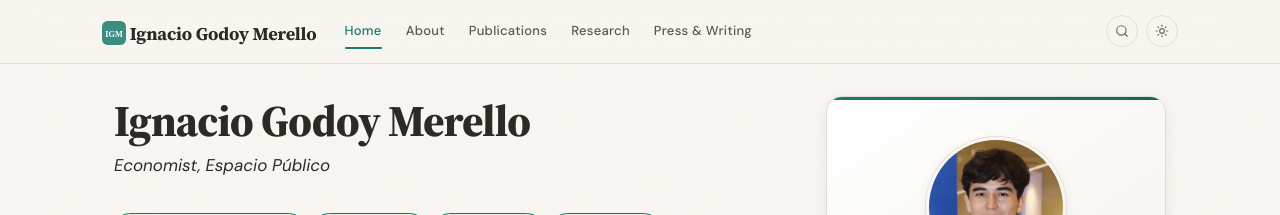
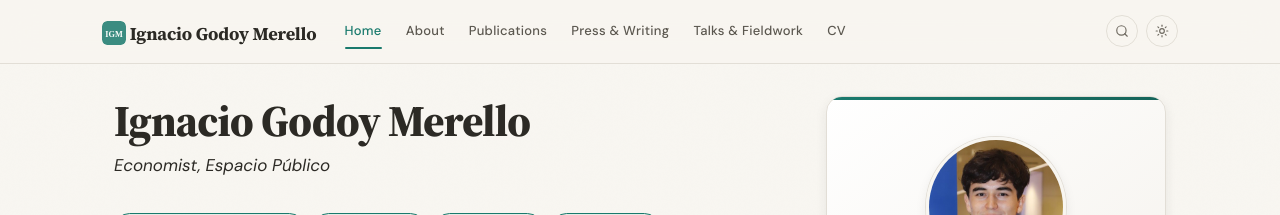
Before and after one commit to igodoymerello/igodoymerello.github.io, a Jekyll site: the page built from _pages/home.md, in a window 1280 px wide. Shown: the top 215 px of the page. Built offline with Jekyll 4.4.1, drawn with Linux system fonts in a browser that asks for light colours.

Commit message:
_config.yml

```diff
--- a/_config.yml
+++ b/_config.yml
@@ -53,10 +53,13 @@ nav_pages:
   - name: "publications"
     label: "Publications"
 #  - name: talks
-  - name: "research"
-    label: "Research"
+#  - name: "research"
   - name: "media"
     label: "Press & Writing"
+  - name: "talks"
+    label: "Talks & Fieldwork"
+  - name: "CV"
+    label: "CV"
 #  - name: software
 #  - name: team
 #  - name: teaching
```
